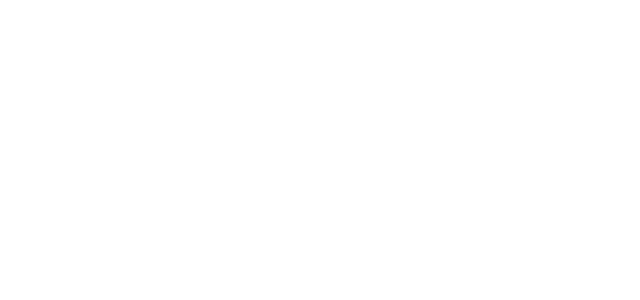
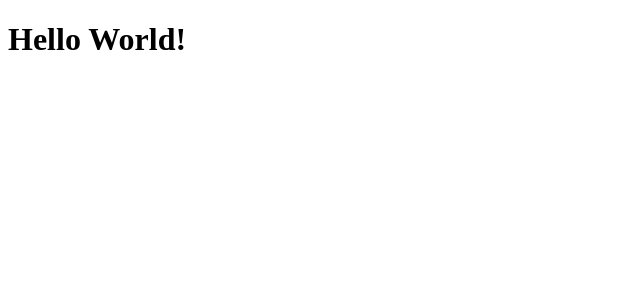
Before and after one commit to lucalves3/Mtech-Challenge, a React (Create React App) app in the folder mtech-challenge/: page / in a window 1280 px wide. Shown: the top 300 px of the page, without its empty margins (0-640 px from the left). Built offline with nearby package versions, Linux system fonts and the light colour scheme.

Commit message:
Add react router dom

```diff
--- a/mtech-challenge/package.json
+++ b/mtech-challenge/package.json
@@ -8,6 +8,7 @@
     "@testing-library/user-event": "^12.1.10",
     "react": "^17.0.2",
     "react-dom": "^17.0.2",
+    "react-router-dom": "^5.3.0",
     "react-scripts": "4.0.3",
     "styled-components": "^5.3.3",
     "web-vitals": "^1.0.1"
--- a/mtech-challenge/src/App.js
+++ b/mtech-challenge/src/App.js
@@ -1,8 +1,12 @@
-import { Header } from './style';
+import { Route, Switch } from 'react-router-dom';
+import Initial from './pages/first-page';
 
 function App() {
   return (
     <div>
+      <Switch>
+        <Route path="/" component={ Initial } />
+      </Switch>
     </div>
   );
 }
--- a/mtech-challenge/src/index.js
+++ b/mtech-challenge/src/index.js
@@ -1,10 +1,13 @@
 import React from 'react';
 import ReactDOM from 'react-dom';
+import { BrowserRouter } from 'react-router-dom';
 import App from './App';
 
 ReactDOM.render(
   <React.StrictMode>
-    <App />
+    <BrowserRouter>
+      <App />
+    </BrowserRouter>
   </React.StrictMode>,
   document.getElementById('root')
 );
--- /dev/null
+++ b/mtech-challenge/src/pages/first-page.jsx
@@ -0,0 +1,13 @@
+import React, { Component } from 'react'
+
+export class Initial extends Component {
+  render() {
+    return (
+      <div>
+        <h1>Hello World!</h1>
+      </div>
+    )
+  }
+}
+
+export default Initial;
```
Also changed, not shown: 1 other file (tests, documents, lock files or other folders).
